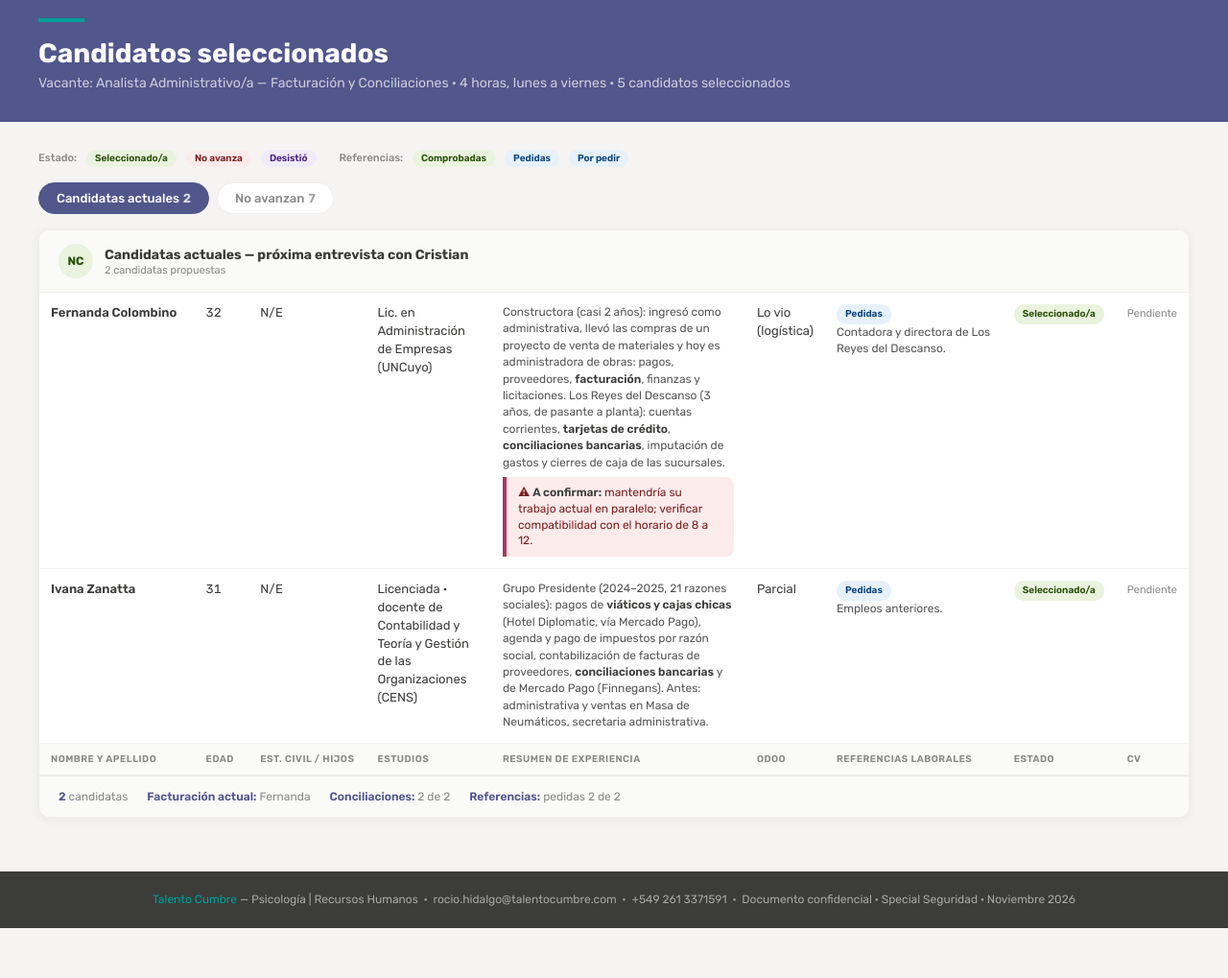
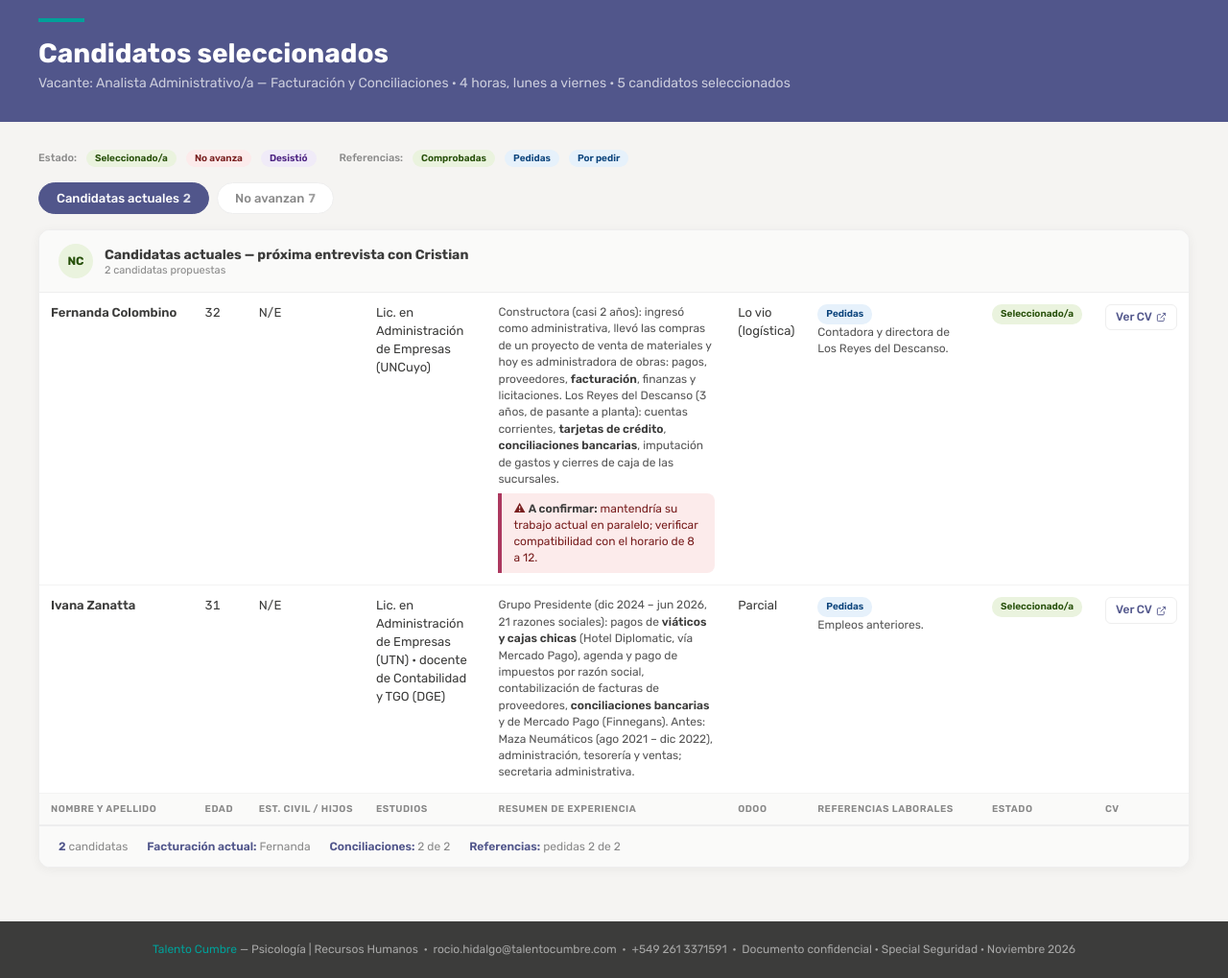
Before and after one commit to rociohidalgo-source/candidatos-special-seguridad, a plain HTML site: page index.html in a window 1280 px wide. Shown: the part 71-1090 px from the top of the page at 96% size. Before the commit the page ends 1038 px from the top, so only its background shows below. Drawn offline with Linux system fonts and the light colour scheme.

Commit message:
Add files via upload

```diff
--- a/index.html
+++ b/index.html
@@ -165,18 +165,18 @@ a.cv-link svg { width: 11px; height: 11px; flex-shrink: 0; }
             <td>Lo vio (logística)</td>
             <td class="ref-cell"><span class="pill p-ref">Pedidas</span><br>Contadora y directora de Los Reyes del Descanso.</td>
             <td><span class="pill p-ok">Seleccionado/a</span></td>
-            <td><span class="cv-na">Pendiente</span></td>
+            <td><a class="cv-link" href="https://tt.na.teamtailor.com/shares/YWd_RJGx2inLUvRs7JdFgg/15367836" target="_blank" rel="noopener">Ver CV <svg viewBox="0 0 24 24" fill="none" stroke="currentColor" stroke-width="2" aria-hidden="true"><path d="M18 13v6a2 2 0 01-2 2H5a2 2 0 01-2-2V8a2 2 0 012-2h6"/><polyline points="15 3 21 3 21 9"/><line x1="10" y1="14" x2="21" y2="3"/></svg></a></td>
           </tr>
           <tr>
             <td class="name-cell">Ivana Zanatta</td>
             <td class="num">31</td>
             <td>N/E</td>
-            <td>Licenciada · docente de Contabilidad y Teoría y Gestión de las Organizaciones (CENS)</td>
-            <td class="exp-cell">Grupo Presidente (2024–2025, 21 razones sociales): pagos de <strong>viáticos y cajas chicas</strong> (Hotel Diplomatic, vía Mercado Pago), agenda y pago de impuestos por razón social, contabilización de facturas de proveedores, <strong>conciliaciones bancarias</strong> y de Mercado Pago (Finnegans). Antes: administrativa y ventas en Masa de Neumáticos, secretaria administrativa.</td>
+            <td>Lic. en Administración de Empresas (UTN) · docente de Contabilidad y TGO (DGE)</td>
+            <td class="exp-cell">Grupo Presidente (dic 2024 – jun 2026, 21 razones sociales): pagos de <strong>viáticos y cajas chicas</strong> (Hotel Diplomatic, vía Mercado Pago), agenda y pago de impuestos por razón social, contabilización de facturas de proveedores, <strong>conciliaciones bancarias</strong> y de Mercado Pago (Finnegans). Antes: Maza Neumáticos (ago 2021 – dic 2022), administración, tesorería y ventas; secretaria administrativa.</td>
             <td>Parcial</td>
             <td class="ref-cell"><span class="pill p-ref">Pedidas</span><br>Empleos anteriores.</td>
             <td><span class="pill p-ok">Seleccionado/a</span></td>
-            <td><span class="cv-na">Pendiente</span></td>
+            <td><a class="cv-link" href="https://tt.na.teamtailor.com/shares/_IQFLwxziN1Nkd25IcHGTA/14828110" target="_blank" rel="noopener">Ver CV <svg viewBox="0 0 24 24" fill="none" stroke="currentColor" stroke-width="2" aria-hidden="true"><path d="M18 13v6a2 2 0 01-2 2H5a2 2 0 01-2-2V8a2 2 0 012-2h6"/><polyline points="15 3 21 3 21 9"/><line x1="10" y1="14" x2="21" y2="3"/></svg></a></td>
           </tr>
           <tr>
             <th style="width:14%">Nombre y apellido</th>
```
